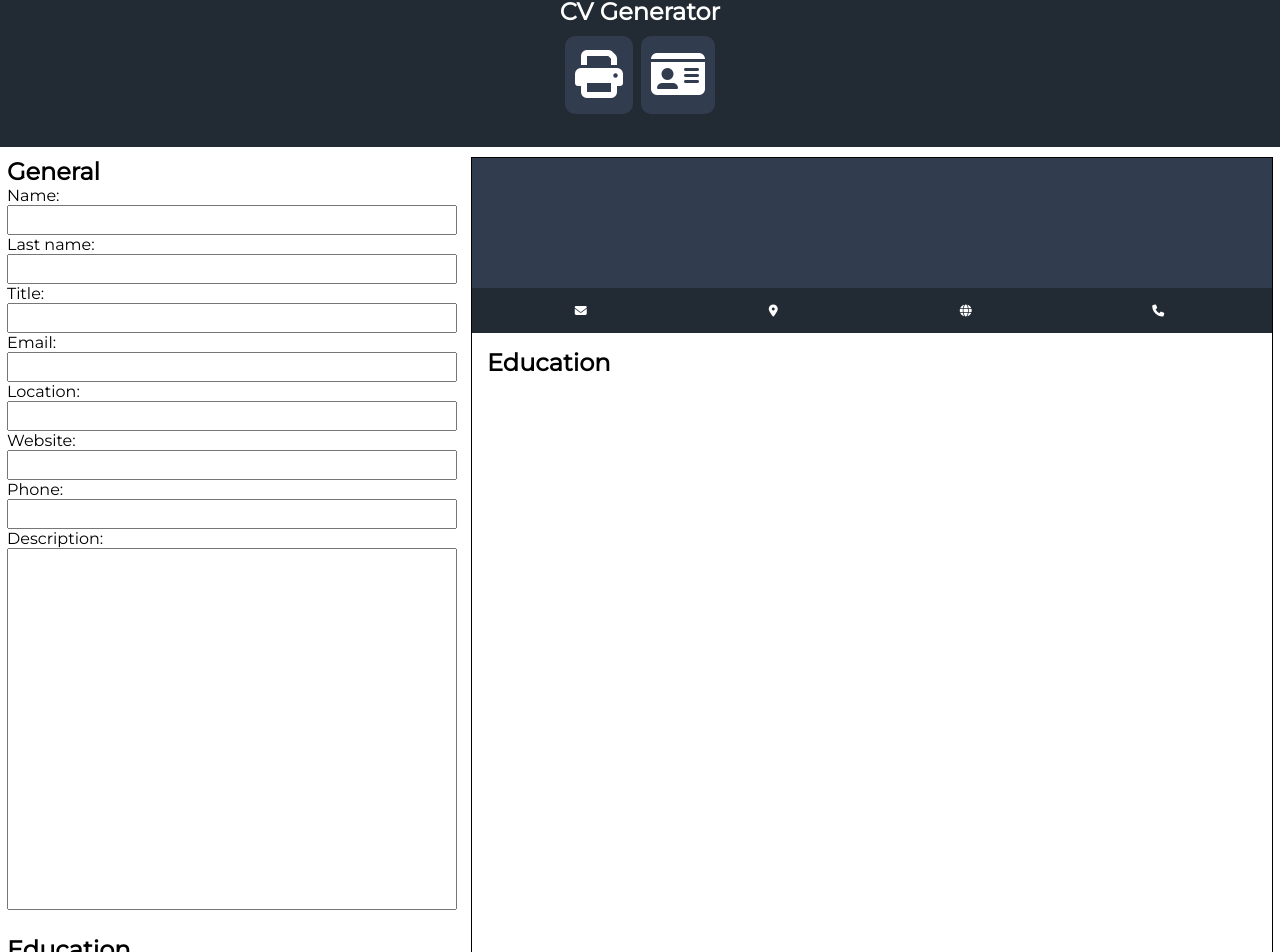
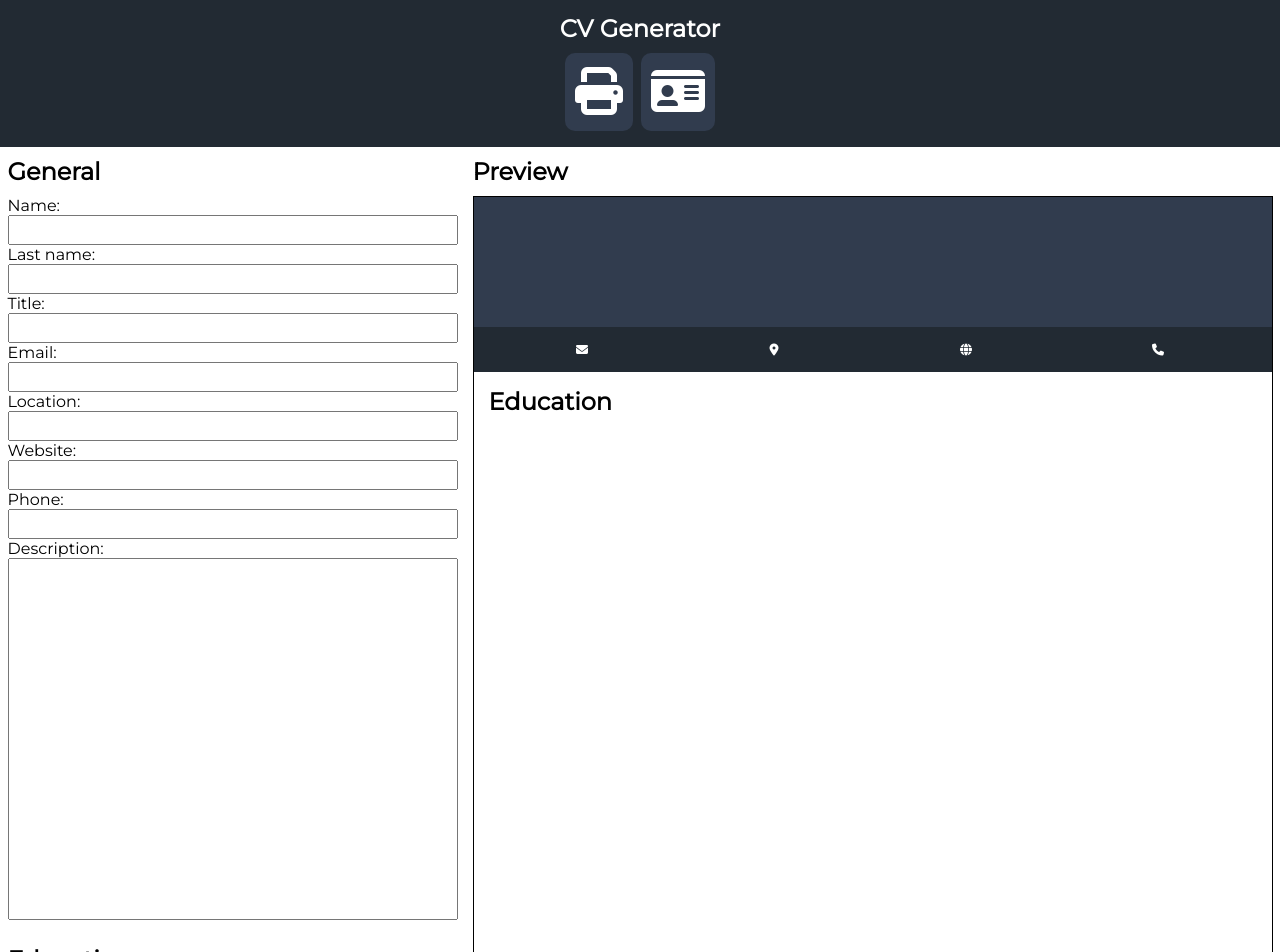
Before and after one commit to urosrelic/cv-app-react, a React (Vite) app: page / in a window 1280 px wide. Shown: the part 3-955 px from the top of the page. Built offline with nearby package versions, Linux system fonts and the light colour scheme; a web font is replaced by a local one.

Commit message:
chore: minor styling changes

```diff
--- a/src/components/Preview.jsx
+++ b/src/components/Preview.jsx
@@ -4,6 +4,7 @@ import { GeneralPreview } from "./preview/GeneralPreview";
 export const Preview = ({ generalData, educationData }) => {
   return (
     <div className='preview-container'>
+      <h2>Preview</h2>
       <div className='cv-container'>
         <GeneralPreview data={generalData} />
         <EducationPreview educationData={educationData} />
--- a/src/styles.css
+++ b/src/styles.css
@@ -26,6 +26,7 @@
 }
 
 .navbar nav {
+  height: 100%;
   display: flex;
   flex-direction: column;
   justify-content: center;
@@ -65,6 +66,10 @@
   margin-bottom: 25px;
 }
 
+.general-info-container h2 {
+  margin-bottom: 10px;
+}
+
 .input-container {
   width: 450px;
   display: flex;
@@ -82,6 +87,9 @@
 }
 
 /* Education */
+.education-container h2 {
+  margin-bottom: 10px;
+}
 .submitted-education-data {
   display: flex;
   flex-direction: column;
@@ -113,11 +121,12 @@
 .preview-container {
   height: 100%;
   width: 800px;
-  border: 1px solid black;
 }
 
 .cv-container {
+  margin-top: 10px;
   min-height: 842px;
+  border: 1px solid black;
 }
 
 /* General Preview */
```
